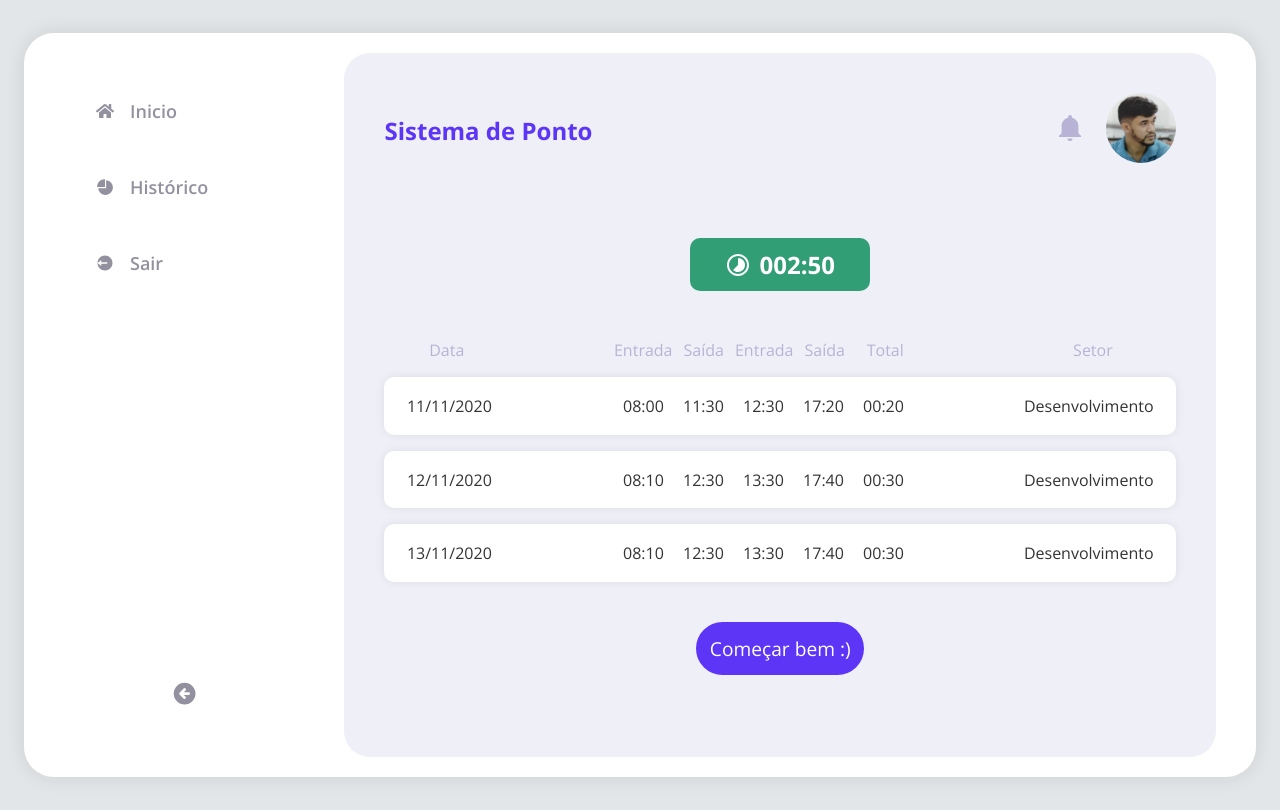
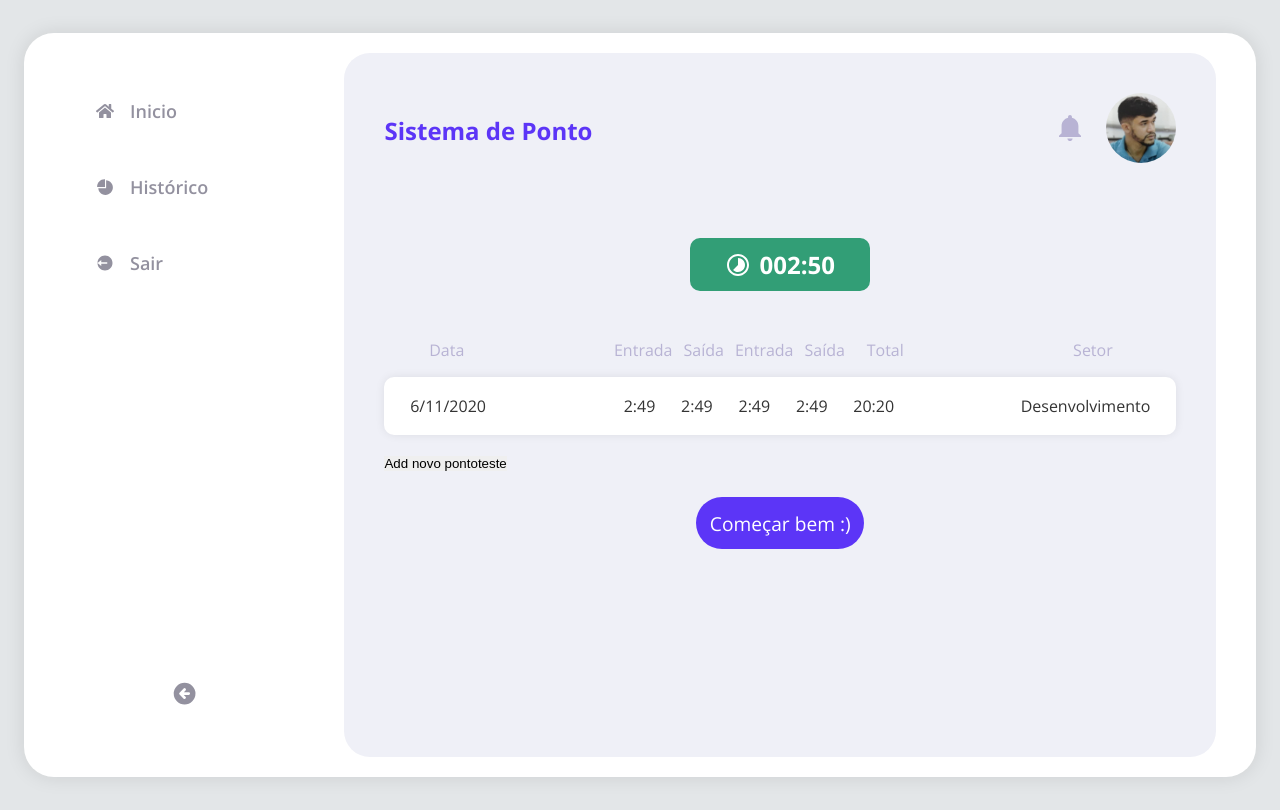
Before and after one commit to jeffinwilker/ponvi, a React (Create React App) app: page / in a window 1280 px wide. Built offline with nearby package versions, Linux system fonts and the light colour scheme.

Commit message:
Testes de estados
Testes de estado
e variáveis de ponto.

```diff
--- /dev/null
+++ b/src/components/ButtonPoint/index.js
@@ -0,0 +1,14 @@
+import React from 'react';
+
+import '../ButtonPoint/styles.css';
+
+export default function ButtonPoint(){
+    return(
+        <>
+            <button type="button">teste </button>
+            <div className="divv">
+                <span className="Bbutton">Começar bem :)</span>
+            </div>
+        </>
+    )
+}
--- /dev/null
+++ b/src/components/ButtonPoint/styles.css
@@ -0,0 +1,20 @@
+.divv {
+    display:flex;
+    justify-content: center;
+    align-items: center;
+}
+
+.Bbutton {
+    font-size: 1.2em;
+    margin-top: 1.5rem;
+    font-weight: normal;
+    background-color: var(--color-primary);
+    color: white;
+    padding: 0.8rem;
+    width: 18%;
+    border-radius: 1.8rem;
+    cursor: pointer;
+    display:flex;
+    align-items: center;
+    justify-content: center;
+}
--- a/src/components/ResultPointTable/index.js
+++ b/src/components/ResultPointTable/index.js
@@ -1,8 +1,82 @@
-import React from 'react';
-
 import './style.css'
 
+import React, { useState } from 'react';
+
+import ButtonPoint from '../ButtonPoint'
+
+    function addZero(i) {
+    if (i < 10) {
+      i = "0" + i;
+    }
+    return i;
+  }
+
+    const data = new Date();
+    const dia = data.getDate();
+    const ms = data.getMonth();
+    const mes = ms + 1;
+    const ano = data.getFullYear();
+    const DComple = dia + "/" + mes + "/" + ano;
+
+
+    const horas = data.getHours();
+    const minutos = addZero(data.getMinutes());
+    const Phoras = horas + ":" + minutos;
+
+
 export default function ResultPointTable(){
+    //Esse array vai ser preenchido ao consultar a API
+    const [ponto, setPontos]  = useState([
+        {
+            data:DComple,
+            entrada1:Phoras,
+            saida1:Phoras,
+            entrada2:Phoras,
+            saida2:Phoras,
+            total:'20:20',
+            setor:'Desenvolvimento'
+        },
+
+    ]);
+
+    function handleAddPonto(){
+        setPontos([...ponto, setPontos]);
+    }
+
+    /*function handleAddPoint() {
+        setPontos([...ponto, setPontos]);
+    }*/
+
+        return (
+            <>
+                <div className="header">
+                    <div className="header">Data</div>
+                    <div id="Hentrada"className="header">Entrada</div>
+                    <div className="header">Saída</div>
+                    <div className="header">Entrada</div>
+                    <div className="header">Saída</div>
+                    <div id="Hsaida" className="header">Total</div>
+                    <div className="header">Setor</div>
+                </div>
+                <div>
+                {ponto.map((pont, index )=> (
+                    <ul key={index} className="detail">
+                        <li key={pont.data}>{pont.data}</li>
+                        <li id="entrada">{pont.entrada1}</li>
+                        <li>{pont.saida1}</li>
+                        <li>{pont.entrada2}</li>
+                        <li>{pont.saida2}</li>
+                        <li id="saida">{pont.total}</li>
+                        <li>{pont.setor}</li>
+                    </ul>
+                ))}
+                </div>
+                <button type="button" onClick={handleAddPonto}>Add novo ponto</button>
+                <ButtonPoint onClick={handleAddPonto}></ButtonPoint>
+            </>
+        )
+    };
+/* export default function ResultPointTable(){
     //Esse array vai ser preenchido ao consultar a API
     const tabela = [
         {
@@ -62,4 +136,4 @@ export default function ResultPointTable(){
             })}
         </>
     );
-}
+}*/
--- a/src/components/ResultPointTable/style.css
+++ b/src/components/ResultPointTable/style.css
@@ -45,7 +45,9 @@ div:last-child{
     display: flex;
     justify-content: space-around
 }
-
+.detail li{
+    list-style:none;
+}
 
 #BPonto{
     font-size: 1.5em;
--- a/src/pages/Inicio/index.js
+++ b/src/pages/Inicio/index.js
@@ -2,19 +2,18 @@ import React from 'react';
 
 import ResultPointTable from '../../components/ResultPointTable';
 import Hrtotal from '../../components/TotaldeHr';
-import {ButtonPointRegister, Dbot} from './style'
+// import {ButtonPointRegister, Dbot} from './style';
 
 export default function Inicio() {
     return(
         <>
             <Hrtotal/>
             <ResultPointTable/>
-            <Dbot>
+            {/*<Dbot>
                 <ButtonPointRegister>
                     <span>Começar bem :)</span>
                 </ButtonPointRegister>
-            </Dbot>
+            </Dbot>*/}
         </>
     );
-
 }
```
Also changed, not shown: src/components/Navbar/index.js (+6 -6 lines), src/components/Navbar/styles.css (line endings or trailing spaces).
